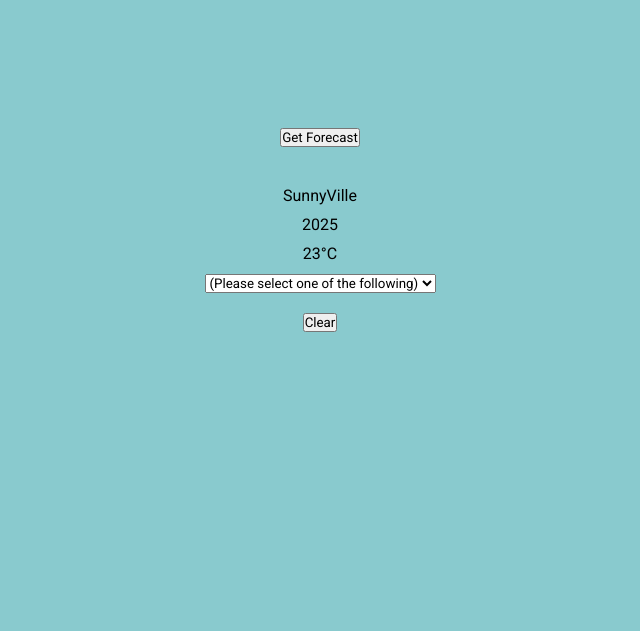
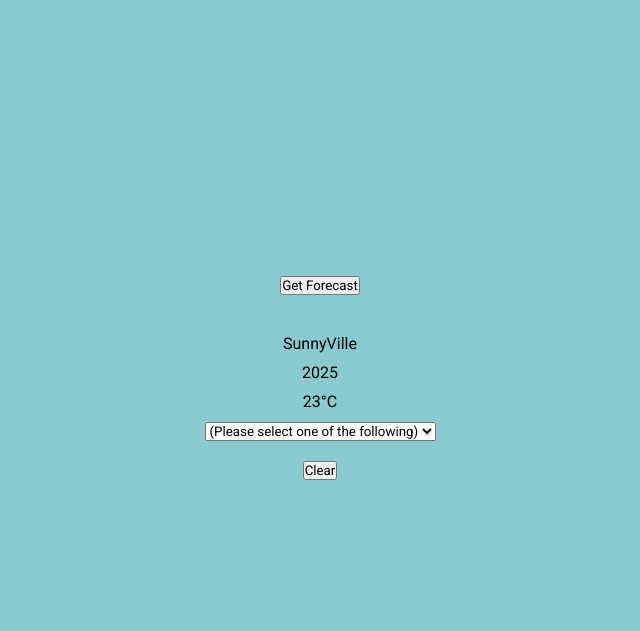
Before and after one commit to AmerAjjawi/weatherify, a plain HTML site: page index.html in a window 1280 px wide. Shown: the whole page, without its empty margins (320-960 px from the left). Drawn offline with Linux system fonts and the light colour scheme.

Commit message:
removed the flex direction from the inner container class

```diff
--- a/styles.css
+++ b/styles.css
@@ -22,7 +22,7 @@ section {
     height: 100%;
     /* margin: 100px auto; */
     display: flex;
-    flex-direction: center;
+
     justify-content: center;
     align-items: center;
 
@@ -32,8 +32,8 @@ section {
 
 .child-container {
     /* margin: 100px auto; */
-    width: 100%;
-    height: 100%;
+    width: 340px;
+    height: 500px;
     display: flex;
     flex-direction: column;
     justify-content: center;
```
